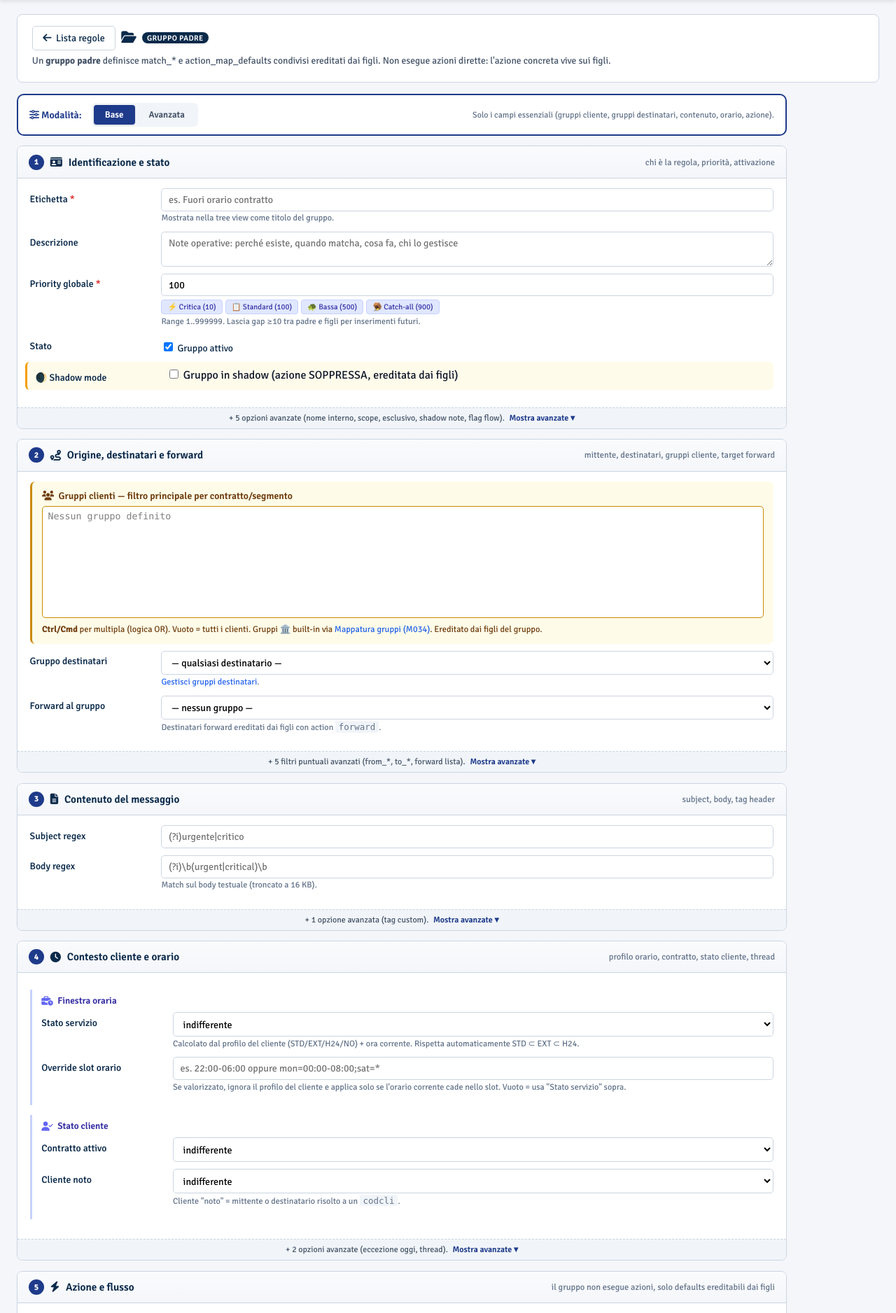
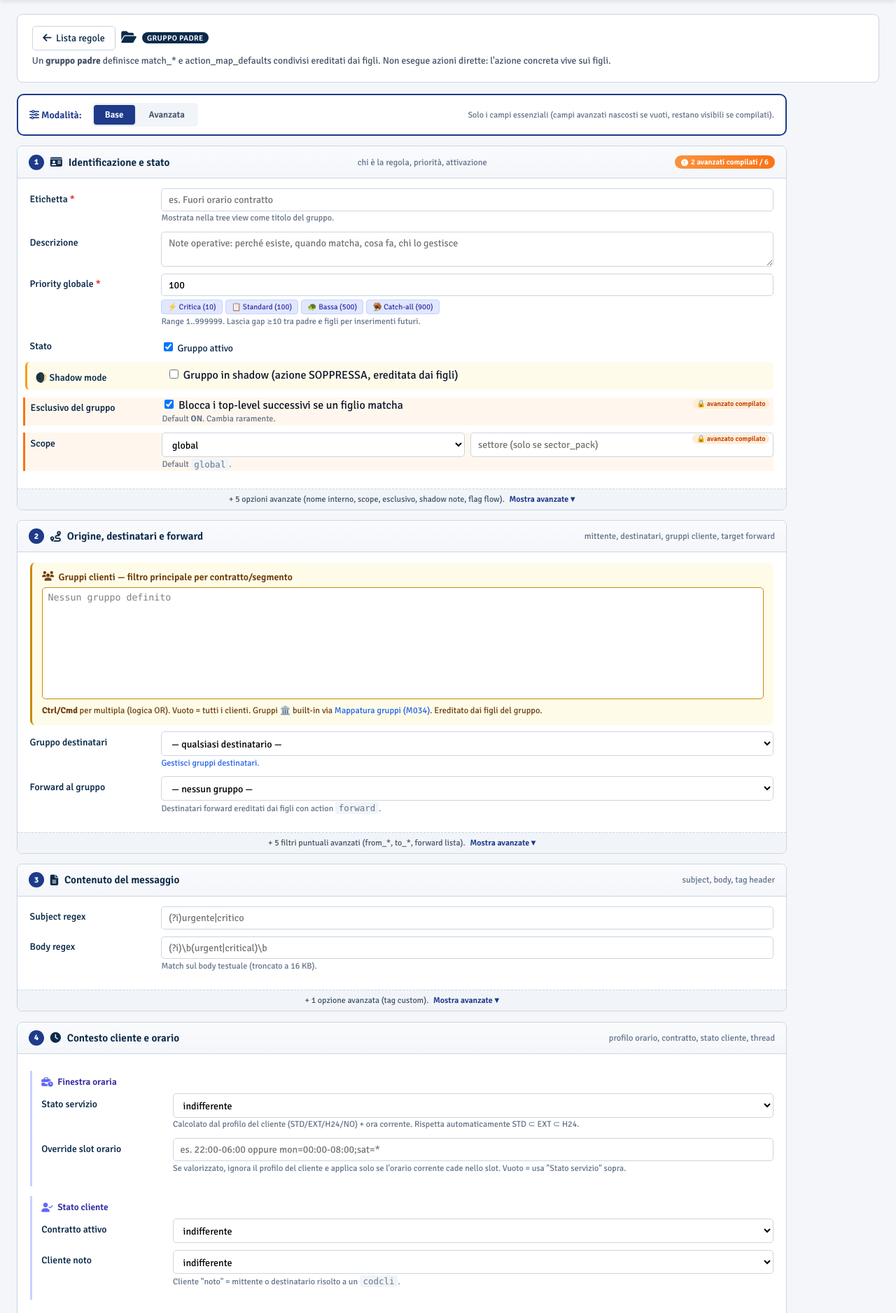
Before and after one commit to grandir66/DA-SMTP, a Python web app: template templates/admin/rule_group_form.html in a window 1280 px wide. Shown: the part 44-1920 px from the top of the page at 70% size. Run offline with Jinja, Linux system fonts and the light colour scheme; the template is opened without the code that fills it, so the values that code supplies are empty.

Commit message:
ui(rules-form): campi avanzati compilati visibili in Base + counter sezione
L'utente ha segnalato che nascondere TUTTI i campi avanzati in
modalità Base era pericoloso: se uno aveva valorizzato un campo
avanzato (es. match_from_domain) in modalità Base non lo vedeva più,
con il rischio di dimenticarsene o cambiarne il significato senza
saperlo.

Soluzione: refreshAdvancedHasValue() in rule_form_modes.js scansiona
tutti i .rf-advanced-only e:
1. Aggiunge classe rf-has-value se trova un campo editabile non vuoto
   dentro (input.value, select.value!='', checkbox.checked)
2. Per ogni .rf-section conta i .rf-advanced-only.rf-has-value e crea
   un badge arancione "N avanzati compilati" nell'intestazione

CSS in modalità Base:
- .rf-advanced-only senza valore → display:none (come prima)
- .rf-advanced-only.rf-has-value → visibile, con bordo+sfondo
  arancione e un piccolo pill "🔒 avanzato compilato" in alto a destra
  per distinguerli dai campi Base puri

Il counter nell'intestazione (.rf-section-adv-counter) ha sfondo
arancione gradient, mostra "N avanzato/i compilato/i / TOTALE" e
tooltip esplicativo. È visibile in entrambe le modalità (anche in
Avanzata serve vedere il dato a colpo d'occhio).

Re-evaluation live: change/blur sui campi in .rf-advanced-only
ricalcolano contatore + visibilità in tempo reale.

Co-Authored-By: Claude Opus 4.7 (1M context) <noreply@anthropic.com>

```diff
--- a/static/css/rule_form.css
+++ b/static/css/rule_form.css
@@ -379,6 +379,50 @@ body.rf-mode-base .rf-advanced-only { display: none !important; }
 body.rf-mode-advanced .rf-advanced-only { display: block !important; }
 body.rf-mode-advanced .rf-advanced-only.rf-row { display: grid !important; }
 
+/* In modalità Base, i campi avanzati COMPILATI restano visibili
+ * (rf-has-value impostato da rule_form_modes.js:refreshAdvancedHasValue)
+ * con un bordo arancione che li distingue come "avanzato non vuoto". */
+body.rf-mode-base .rf-advanced-only.rf-has-value {
+    display: block !important;
+    background: #fff7ed;
+    border-left: 3px solid #f97316;
+    padding-left: 8px;
+    margin-left: -10px;
+    position: relative;
+}
+body.rf-mode-base .rf-advanced-only.rf-has-value.rf-row {
+    display: grid !important;
+}
+body.rf-mode-base .rf-advanced-only.rf-has-value::before {
+    content: "🔒 avanzato compilato";
+    position: absolute;
+    top: 2px;
+    right: 6px;
+    font-size: 10px;
+    font-weight: 600;
+    color: #c2410c;
+    background: #ffedd5;
+    padding: 1px 6px;
+    border-radius: 8px;
+    pointer-events: none;
+}
+
+/* Counter avanzati nell'intestazione della sezione (creato da JS) */
+.rf-section-adv-counter {
+    margin-left: auto;
+    background: linear-gradient(90deg, #fb923c, #f97316);
+    color: #fff;
+    font-size: 11px;
+    font-weight: 600;
+    padding: 3px 9px;
+    border-radius: 12px;
+    cursor: help;
+    display: inline-flex;
+    align-items: center;
+    gap: 4px;
+}
+.rf-section-adv-counter i { font-size: 10px; }
+
 /* In modalità Avanzata, evidenzia i campi avanzati con bordo giallo */
 body.rf-mode-advanced .rf-row.rf-advanced-only,
 body.rf-mode-advanced .rf-subblock.rf-advanced-only {
--- a/static/js/rule_form_modes.js
+++ b/static/js/rule_form_modes.js
@@ -32,13 +32,78 @@
         document.querySelectorAll('input[name="rf_mode"]').forEach(r => {
             r.checked = r.value === mode;
         });
+        // Quando si va in Base, ricalcola quali campi avanzati hanno
+        // valore: questi restano visibili (rf-has-value) per non
+        // nascondere informazioni importanti all'utente.
+        if (mode === 'base') refreshAdvancedHasValue();
         const summary = document.getElementById('rf-mode-summary');
         if (summary) {
             summary.textContent = mode === 'base'
-                ? 'Solo i campi essenziali (gruppi cliente, gruppi destinatari, contenuto, orario, azione).'
+                ? 'Solo i campi essenziali (campi avanzati nascosti se vuoti, restano visibili se compilati).'
                 : 'Tutti i campi visibili — incluse eccezioni puntuali, tristate derivati, flag flow, scope, severity.';
         }
         try { localStorage.setItem('rf-mode', mode); } catch (e) { /* ignore */ }
+    }
+
+    /**
+     * Per ogni `.rf-advanced-only` controlla se al suo interno c'e' un
+     * input/select/textarea con valore non-default. Se sì, applica
+     * `.rf-has-value` per renderlo visibile anche in modalità Base.
+     * In più aggiorna un counter nell'intestazione di ogni `.rf-section`
+     * che mostra "N avanzati compilati" — così anche se i campi
+     * restassero nascosti, l'utente vede subito che ci sono dati.
+     *
+     * Definizione "non-default":
+     *   - input text/number/textarea: value.trim() != ''
+     *   - select: selected option has value != '' (e non 'null')
+     *   - checkbox: checked = true
+     */
+    function _hasNonDefaultValue(block) {
+        const fields = block.querySelectorAll(
+            'input[type="text"], input[type="number"], input[type="email"], textarea, select, input[type="checkbox"]'
+        );
+        for (const f of fields) {
+            if (f.disabled) continue;
+            if (f.type === 'checkbox') {
+                if (f.checked) return true;
+            } else if (f.tagName === 'SELECT') {
+                if (f.value && f.value !== '' && f.value !== 'null') return true;
+            } else {
+                if ((f.value || '').trim() !== '') return true;
+            }
+        }
+        return false;
+    }
+
+    function refreshAdvancedHasValue() {
+        // Step 1: marca i singoli .rf-advanced-only con rf-has-value
+        document.querySelectorAll('.rf-advanced-only').forEach(block => {
+            block.classList.toggle('rf-has-value', _hasNonDefaultValue(block));
+        });
+        // Step 2: per ogni sezione, conta gli avanzati con valore e
+        // aggiorna/crea un badge nell'intestazione (.rf-section-head)
+        document.querySelectorAll('.rf-section').forEach(section => {
+            const filled = section.querySelectorAll('.rf-advanced-only.rf-has-value').length;
+            const total = section.querySelectorAll('.rf-advanced-only').length;
+            const head = section.querySelector('.rf-section-head, h3');
+            if (!head) return;
+            let badge = head.querySelector('.rf-section-adv-counter');
+            if (filled === 0) {
+                if (badge) badge.remove();
+                return;
+            }
+            if (!badge) {
+                badge = document.createElement('span');
+                badge.className = 'rf-section-adv-counter';
+                head.appendChild(badge);
+            }
+            badge.innerHTML = '<i class="fas fa-circle-exclamation"></i> ' +
+                filled + ' avanzat' + (filled === 1 ? 'o compilato' : 'i compilati') +
+                (total > filled ? ' / ' + total : '');
+            badge.title = 'In questa sezione ci sono ' + filled +
+                ' campi della modalità Avanzata che hanno un valore. ' +
+                'Restano visibili anche in Base per non perderli di vista.';
+        });
     }
 
     window.rfSetMode = function (mode) { applyMode(mode); };
@@ -51,6 +116,15 @@
         let saved = 'base';
         try { saved = localStorage.getItem('rf-mode') || 'base'; } catch (e) { /* ignore */ }
         applyMode(saved);
+        // Calcola lo stato dei campi avanzati anche al primo load (sia
+        // in modalità Base sia Avanzata, così il counter è sempre fresco).
+        refreshAdvancedHasValue();
+        // Aggiorna live mentre l'utente compila: ogni cambio input
+        // dentro un .rf-advanced-only ricalcola counter + visibilità.
+        document.querySelectorAll('.rf-advanced-only input, .rf-advanced-only select, .rf-advanced-only textarea').forEach(el => {
+            el.addEventListener('change', refreshAdvancedHasValue);
+            el.addEventListener('blur', refreshAdvancedHasValue);
+        });
     }
 
     // ============================================================ Preset priority
```
